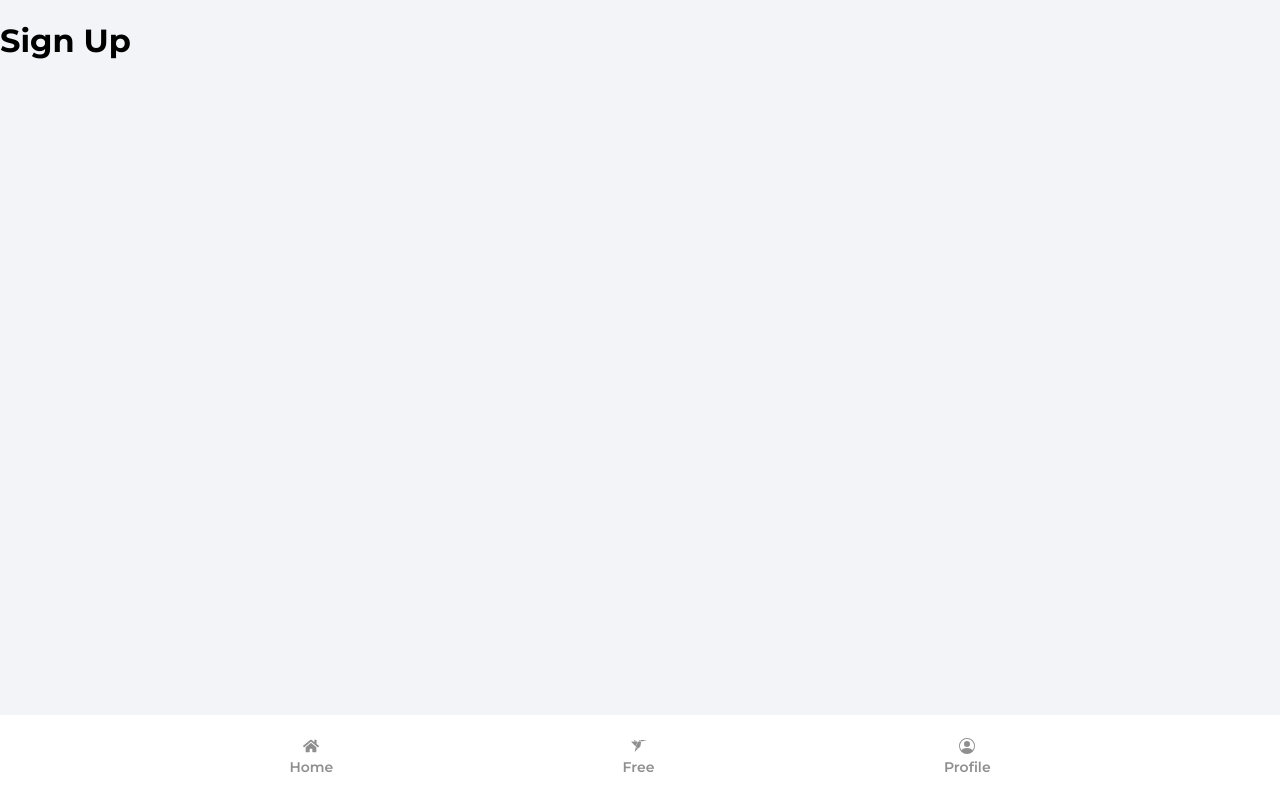
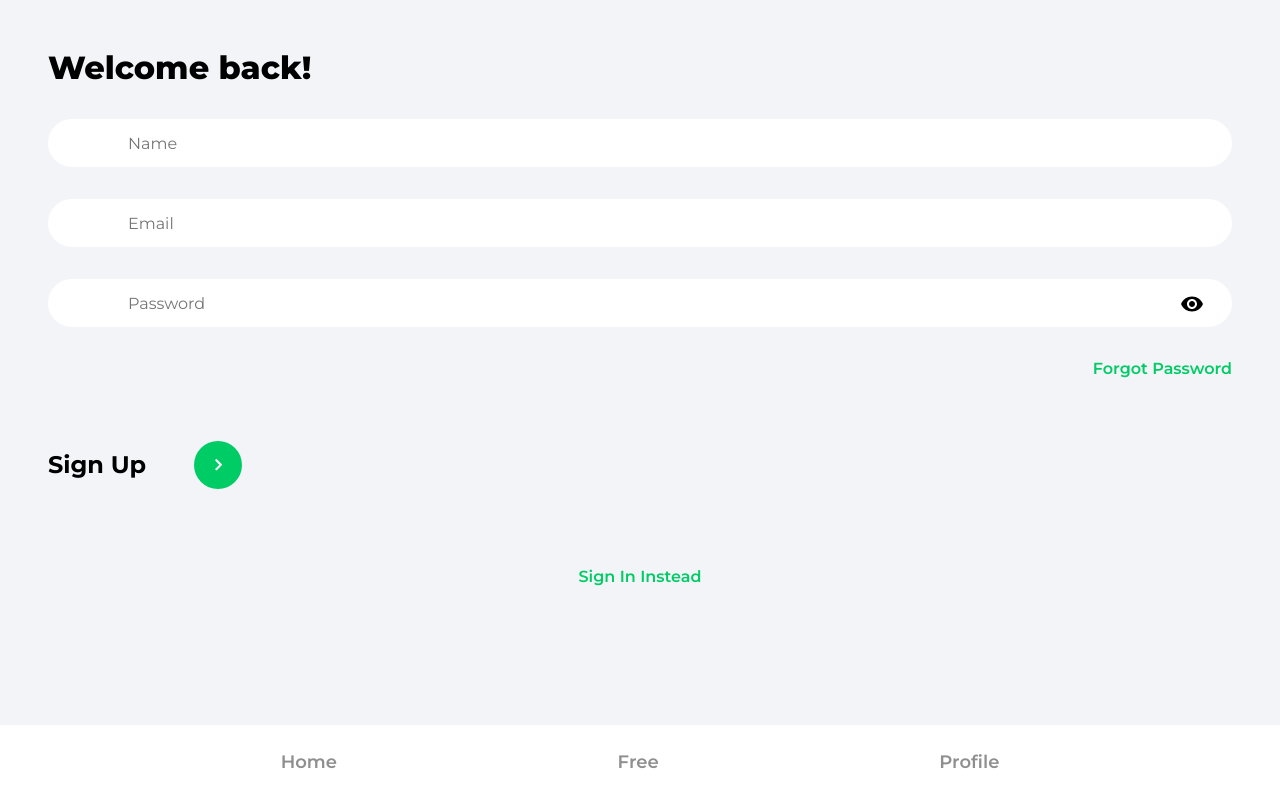
Before and after one commit to muksis/zero-waste, a React (Create React App) app: page /sign-up in a window 1280 px wide. Built offline with nearby package versions, Linux system fonts and the light colour scheme; the HTML template or start-up script is replaced by a standard one.

Commit message:
Add sign up page

```diff
--- a/src/components/Navbar.jsx
+++ b/src/components/Navbar.jsx
@@ -1,7 +1,4 @@
 import { useNavigate, useLocation } from 'react-router-dom';
-import { FaHome } from 'react-icons/fa';
-import { SiFreelancer } from 'react-icons/si';
-import { BsPersonCircle } from 'react-icons/bs';
 
 function Navbar() {
   const navigate = useNavigate();
@@ -18,12 +15,6 @@ function Navbar() {
       <nav className='navbarNav'>
         <ul className='navbarListItems'>
           <li className='navbarListItem' onClick={() => navigate('/')}>
-            <FaHome
-              fill={pathMatchRoute('/') ? '#2c2c2c' : '#8f8f8f'}
-              // width='36px'
-              // height='36px'
-            />
-
             <p
               className={
                 pathMatchRoute('/')
@@ -35,11 +26,6 @@ function Navbar() {
             </p>
           </li>
           <li className='navbarListItem' onClick={() => navigate('/free')}>
-            <SiFreelancer
-              fill={pathMatchRoute('/free') ? '#2c2c2c' : '#8f8f8f'}
-              // width='36px'
-              // height='36px'
-            />
             <p
               className={
                 pathMatchRoute('/free')
@@ -51,11 +37,6 @@ function Navbar() {
             </p>
           </li>
           <li className='navbarListItem' onClick={() => navigate('/profile')}>
-            <BsPersonCircle
-              fill={pathMatchRoute('/profile') ? '#2c2c2c' : '#8f8f8f'}
-              // width='36px'
-              // height='36px'
-            />
             <p
               className={
                 pathMatchRoute('/profile')
--- a/src/index.css
+++ b/src/index.css
@@ -144,7 +144,7 @@ button {
   left: 0;
   bottom: 0;
   right: 0;
-  height: 85px;
+  height: 75px;
   background-color: #ffffff;
   z-index: 1000;
   display: flex;
@@ -176,12 +176,16 @@ button {
 .navbarListItemName,
 .navbarListItemNameActive {
   margin-top: 0.25rem;
-  font-size: 14px;
+  font-size: 18px;
   font-weight: 600;
   color: #8f8f8f;
 }
 .navbarListItemNameActive {
   color: #2c2c2c;
+}
+
+.nameInput {
+  margin-bottom: 2rem;
 }
 
 .emailInput {
--- a/src/pages/SignUp.jsx
+++ b/src/pages/SignUp.jsx
@@ -1,8 +1,91 @@
+import { useState } from 'react';
+import { Link, useNavigate } from 'react-router-dom';
+import { FaChevronRight } from 'react-icons/fa';
+import visibilityIcon from '../assets/svg/visibilityIcon.svg';
+
 function SignUp() {
+  const [showPassword, setShowPassword] = useState(false);
+  const [formData, setFormData] = useState({
+    name: '',
+    email: '',
+    password: '',
+  });
+  const { name, email, password } = formData;
+
+  const navigate = useNavigate();
+
+  const onChange = (e) => {
+    setFormData((prevState) => ({
+      ...prevState,
+      [e.target.id]: e.target.value,
+    }));
+  };
+
   return (
-    <div>
-      <h1>Sign Up</h1>
-    </div>
+    <>
+      <div className='pageContainer'>
+        <header>
+          <p className='pageHeader'>Welcome back!</p>
+        </header>
+
+        <main>
+          <form>
+            <input
+              type='text'
+              className='nameInput'
+              placeholder='Name'
+              id='name'
+              value={name}
+              onChange={onChange}
+            />
+
+            <input
+              type='email'
+              className='emailInput'
+              placeholder='Email'
+              id='email'
+              value={email}
+              onChange={onChange}
+            />
+
+            <div className='passwordInputDiv'>
+              <input
+                type={showPassword ? 'text' : 'password'}
+                className='passwordInput'
+                placeholder='Password'
+                id='password'
+                value={password}
+                onChange={onChange}
+              />
+
+              <img
+                src={visibilityIcon}
+                alt='Show password'
+                className='showPassword'
+                onClick={() => setShowPassword((prevState) => !prevState)}
+              />
+            </div>
+
+            <Link to='/forgot-password' className='forgotPasswordLink'>
+              Forgot Password
+            </Link>
+
+            <div className='signUpBar'>
+              <p className='signUpText'>Sign Up</p>
+              <button className='signUpButton'>
+                <FaChevronRight fill='#ffffff' width='34px' height='34px' />
+              </button>
+            </div>
+          </form>
+
+          {/* Google OAuth */}
+
+          <Link to='/sign-in' className='registerLink'>
+            Sign In Instead
+          </Link>
+        </main>
+      </div>
+    </>
   );
 }
 
```
